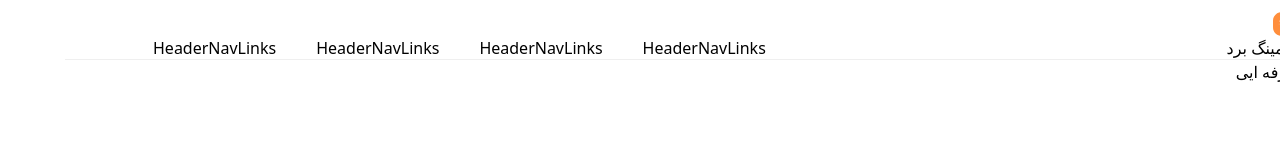
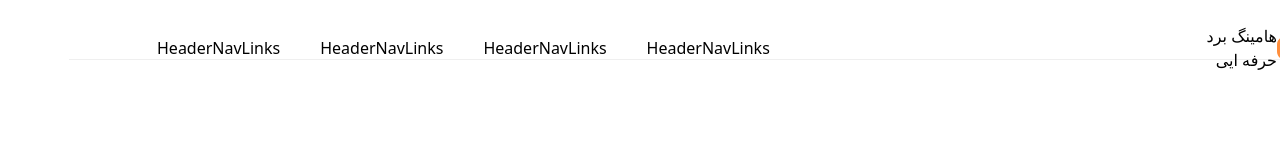
Before and after one commit to mahyarErshad/hummingbird, a React (Create React App) app: page / in a window 1280 px wide. Shown: the top 160 px of the page. Built offline with nearby package versions, Linux system fonts and the light colour scheme; a web font is replaced by a local one.

Commit message:
flex-center is defined

```diff
--- a/src/index.css
+++ b/src/index.css
@@ -26,3 +26,8 @@
   direction: rtl;
   font-family: YekanBakh, system-ui, -apple-system, BlinkMacSystemFont, "Segoe UI", Roboto, Oxygen, Ubuntu, Cantarell, "Open Sans", "Helvetica Neue", sans-serif;
 }
+.flex-center{
+  display: flex;
+  justify-content: center;
+  align-items: center;
+}
```
